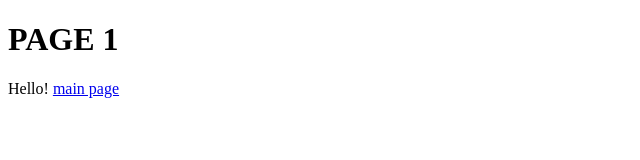
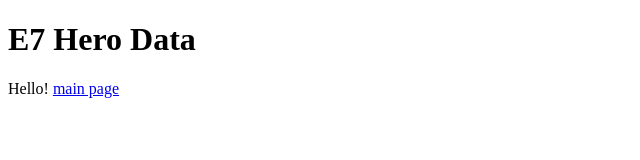
Before and after one commit to PThanapon/e7herodata, a plain HTML site: page index.html in a window 1280 px wide. Shown: the whole page, without its empty margins (0-640 px from the left). Drawn offline with Linux system fonts and the light colour scheme.

Commit message:
Update index.html

```diff
--- a/index.html
+++ b/index.html
@@ -3,10 +3,10 @@
 <head>
     <meta charset="UTF-8">
     <meta name="viewport" content="width=device-width, initial-scale=1.0">
-    <title>Thanapon!</title>
+    <title>E7 Hero Data!</title>
 </head>
 <body>
-    <h1> <b> PAGE 1 </b></h1>
+    <h1> <b> E7 Hero Data </b></h1>
     <p>
       Hello!
         <a href ="http://pthanapon.github.io"> main page </a>
```
